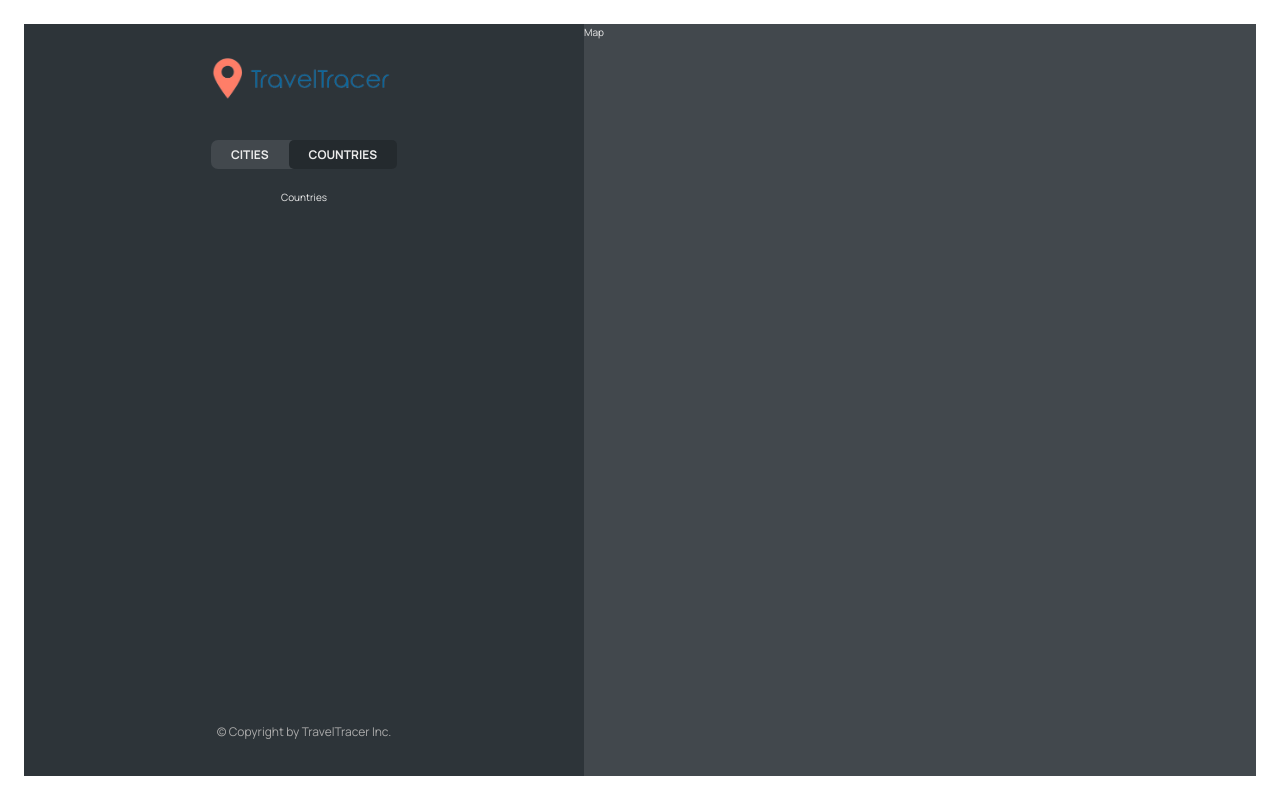
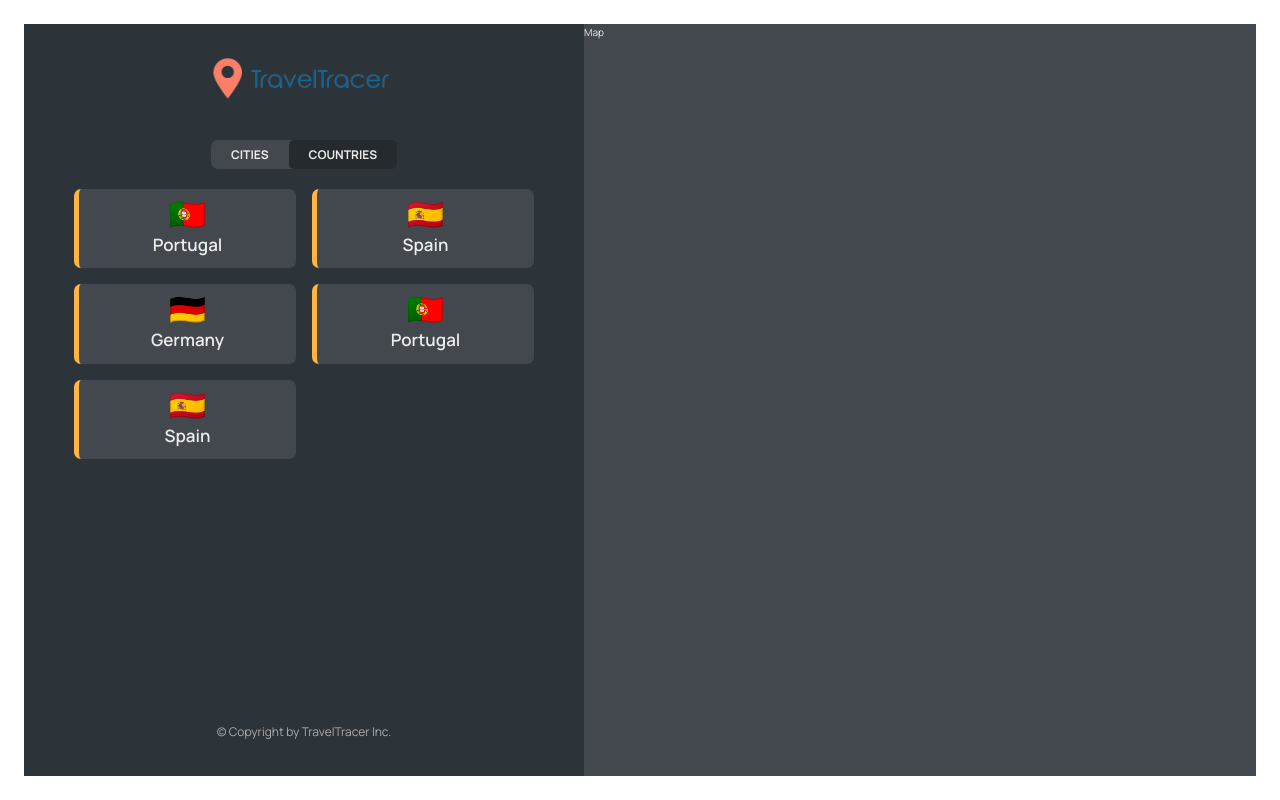
Before and after one commit to SunpreetSandhu/location-app, a React (Vite) app: page /app/countries in a window 1280 px wide. Built offline with nearby package versions, Linux system fonts and the light colour scheme; data requests are answered from the project's data file.

Commit message:
rendered countries currently still cities but in countries styling

```diff
--- a/data/cities.json
+++ b/data/cities.json
@@ -34,7 +34,31 @@
         "lat": 52.53586782505711,
         "lng": 13.376933665713324
       },
-      "id": 98443197
+      "id": 11100101
+    },
+    {
+      "cityName": "Faro",
+      "country": "Portugal",
+      "emoji": "🇵🇹",
+      "date": "2027-10-31T15:59:59.138Z",
+      "notes": "My favorite city so far!",
+      "position": {
+        "lat": 38.727881642324164,
+        "lng": -9.140900099907554
+      },
+      "id": 101010100100011
+    },
+    {
+      "cityName": "Barcelona",
+      "country": "Spain",
+      "emoji": "🇪🇸",
+      "date": "2027-07-15T08:22:53.976Z",
+      "notes": "",
+      "position": {
+        "lat": 40.46635901755316,
+        "lng": -3.7133789062500004
+      },
+      "id": 17806751
     }
   ]
 }
--- a/src/App.jsx
+++ b/src/App.jsx
@@ -7,6 +7,7 @@
 import Product from "./pages/Product";
 import Login from "./pages/Login";
 import CityList from "./components/CityList";
+import CountryList from "./components/CountryList";
 function App() {
   const [cities, setCities] = useState([]);
   const [isLoading, setIsLoading] = useState(false);
@@ -41,7 +42,10 @@
             path="cities"
             element={<CityList cities={cities} isLoading={isLoading} />}
           />
-          <Route path="countries" element={<p>Countries</p>} />
+          <Route
+            path="countries"
+            element={<CountryList cities={cities} isLoading={isLoading} />}
+          />
           <Route path="form" element={<p>Form</p>} />
         </Route>
         <Route path="login" element={<Login />} />
--- /dev/null
+++ b/src/components/CountryList.jsx
@@ -0,0 +1,26 @@
+import CityItem from "./CityItem";
+import styles from "./CountryList.module.css";
+import Spinner from "./Spinner";
+import Message from "./Message";
+import CountryItem from "./CountryItem";
+function CountryList({ cities, isLoading }) {
+  if (isLoading) {
+    return <Spinner />;
+  }
+  if (!cities.length) {
+    return (
+      <Message message="Add your first city by clicking on a city on the map!" />
+    );
+  }
+
+  const countries = [];
+  return (
+    <ul className={styles.countryList}>
+      {cities.map((country) => (
+        <CountryItem country={country} key={country.id} />
+      ))}
+    </ul>
+  );
+}
+
+export default CountryList;
```
